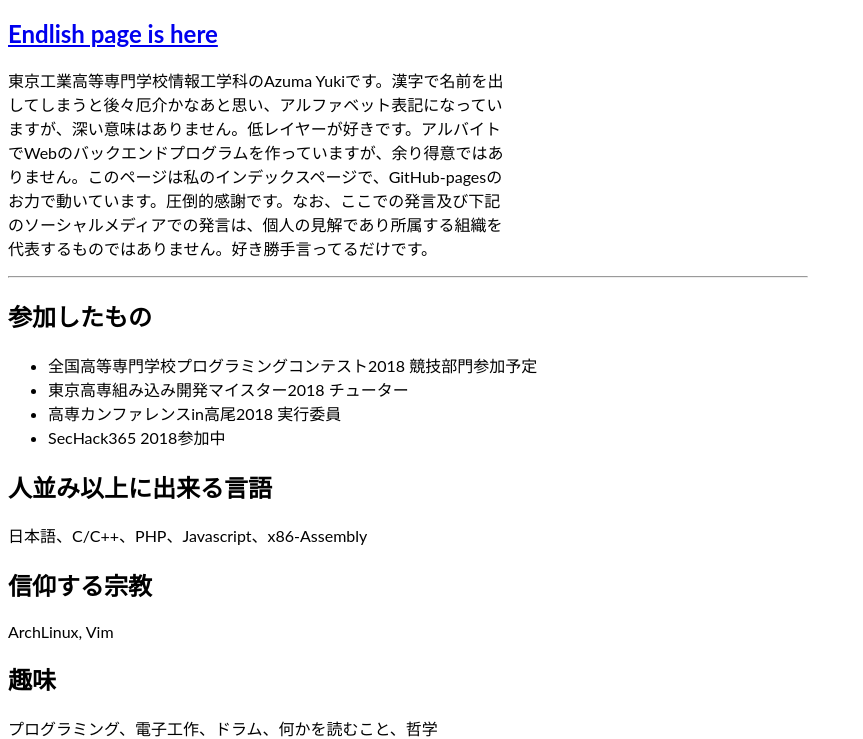
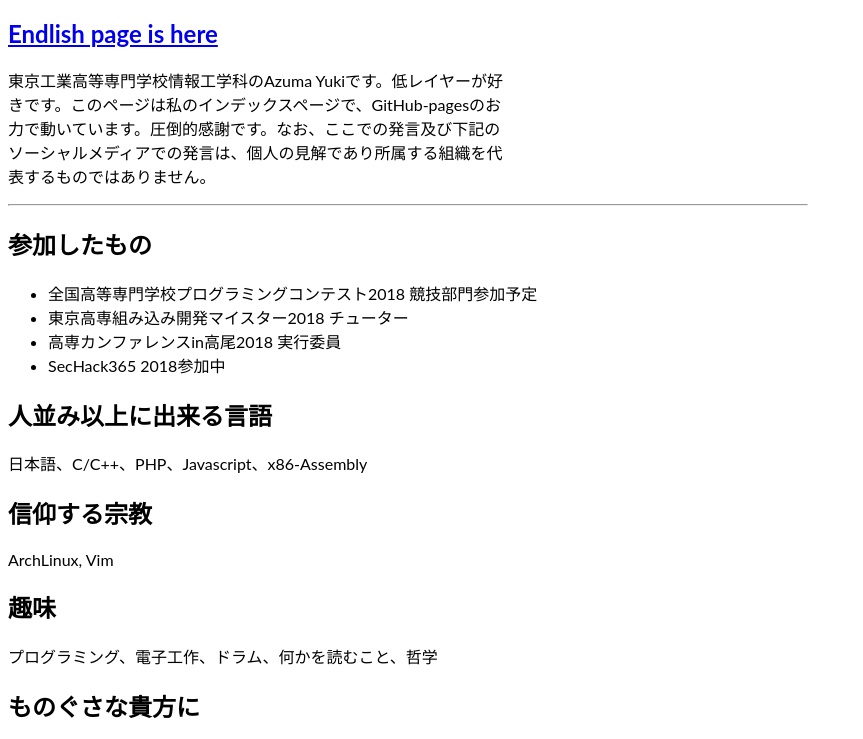
Before and after one commit to Heppokoyuki/Heppokoyuki.github.io, a plain HTML site: page index.html in a window 1280 px wide. Shown: the part 63-802 px from the top of the page, without its empty margins (0-863 px from the left). Drawn offline with Linux system fonts and the light colour scheme.

Commit message:
[fix]main sentence

```diff
--- a/index.html
+++ b/index.html
@@ -12,7 +12,7 @@
 <body>
     <h1>Azuma Yuki</h1>
     <h2><a href="en_index.html">Endlish page is here</a></h2>
-    <p class="text-box">東京工業高等専門学校情報工学科のAzuma Yukiです。漢字で名前を出してしまうと後々厄介かなあと思い、アルファベット表記になっていますが、深い意味はありません。低レイヤーが好きです。アルバイトでWebのバックエンドプログラムを作っていますが、余り得意ではありません。このページは私のインデックスページで、GitHub-pagesのお力で動いています。圧倒的感謝です。なお、ここでの発言及び下記のソーシャルメディアでの発言は、個人の見解であり所属する組織を代表するものではありません。好き勝手言ってるだけです。</p>
+    <p class="text-box">東京工業高等専門学校情報工学科のAzuma Yukiです。低レイヤーが好きです。このページは私のインデックスページで、GitHub-pagesのお力で動いています。圧倒的感謝です。なお、ここでの発言及び下記のソーシャルメディアでの発言は、個人の見解であり所属する組織を代表するものではありません。</p>
     <hr>
     <h2>参加したもの</h2>
     <ul>
```
